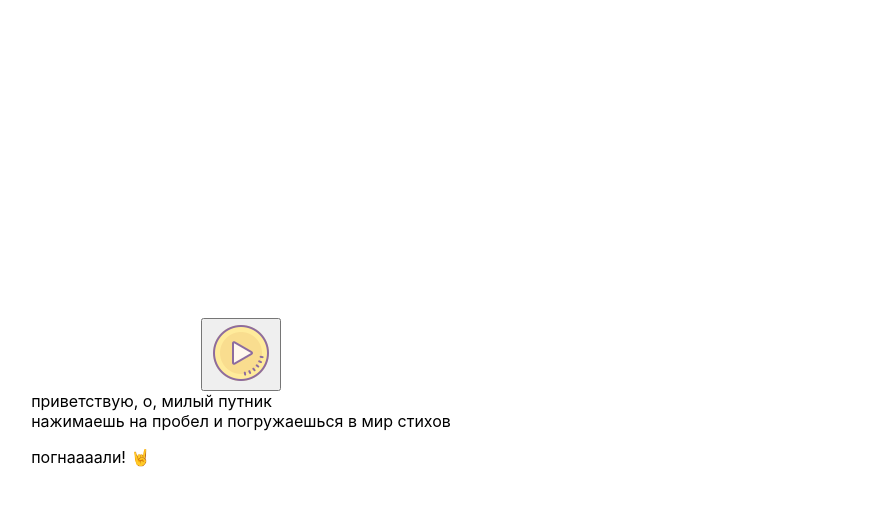
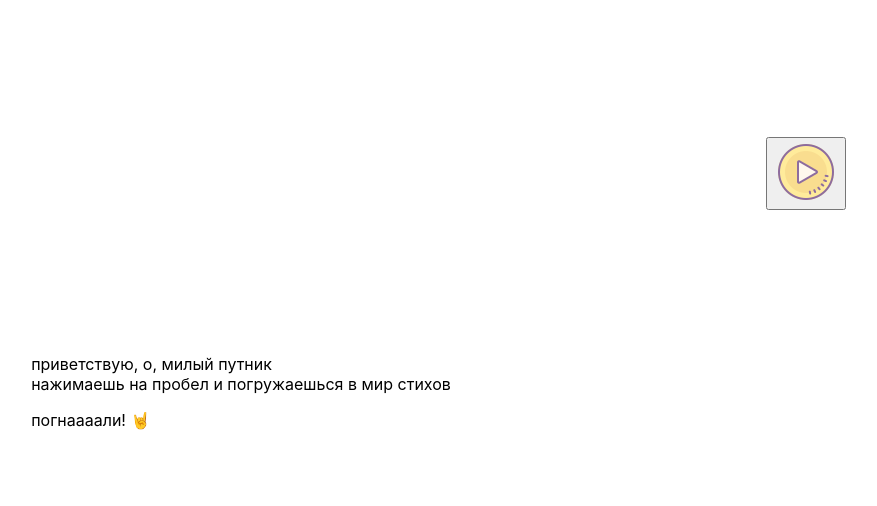
Before and after one commit to BossNumber1/poetry, a Next.js app in the folder app/: page / in a window 1280 px wide. Shown: the top 506 px of the page, without its empty margins (399-1276 px from the left). Built offline with nearby package versions, Linux system fonts and the light colour scheme.

Commit message:
выровнял кнопку

```diff
--- a/app/pages/index.js
+++ b/app/pages/index.js
@@ -80,16 +80,20 @@ export default function Home() {
                     <source src="one.mp3" type="audio/mpeg" />
                 </audio>
 
+                <div style={{ marginBottom: 453, marginLeft: 1130 }}>
                     <button onClick={switchOnSwitchOff}>
                         <Image
                             src={imgMusic}
-                        alt={onMusic !== "true" ? "icon_play" : "icon_pause"}
+                            alt={
+                                onMusic !== "true" ? "icon_play" : "icon_pause"
+                            }
                             width={64}
                             height={64}
                         />
                     </button>
-
+                </div>
                 <div
+                    style={{ position: "absolute" }}
                     dangerouslySetInnerHTML={{
                         __html: content,
                     }}
```
Lines whose indentation alone changed are shown as unchanged.
